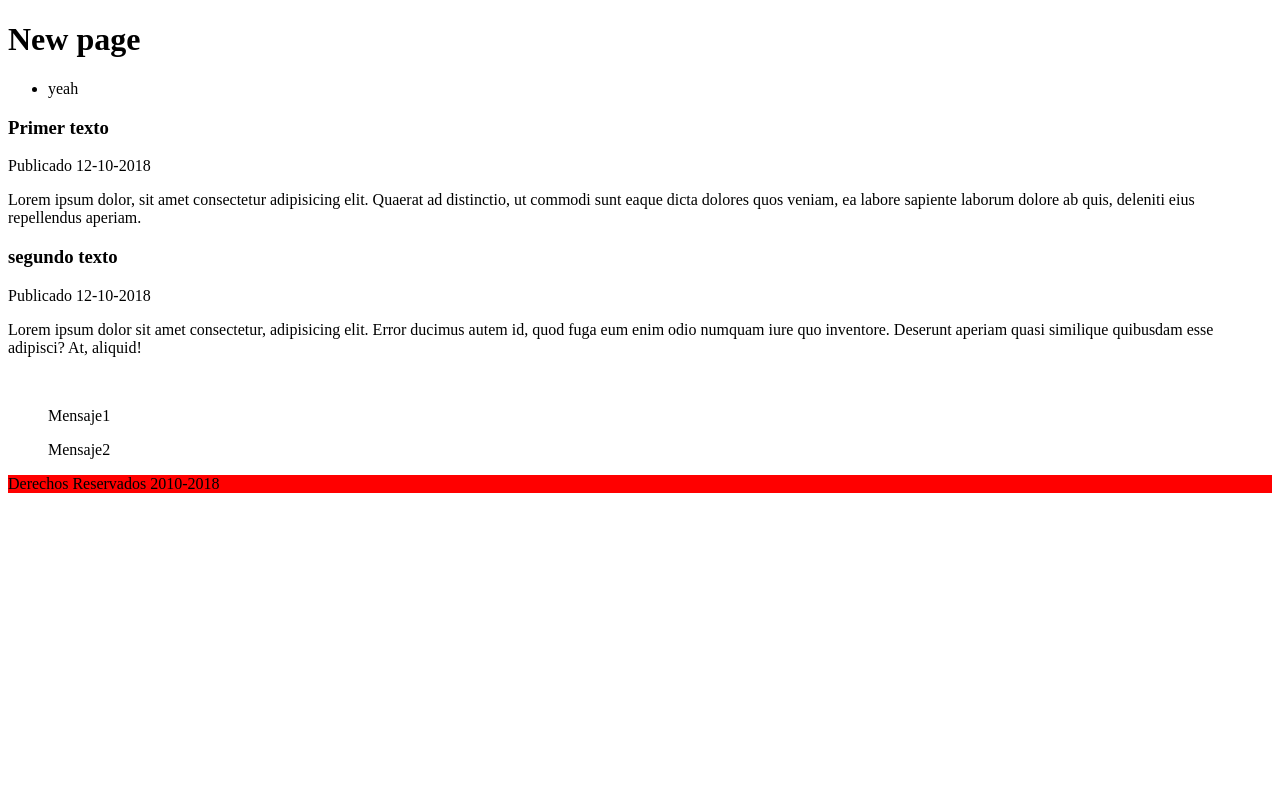
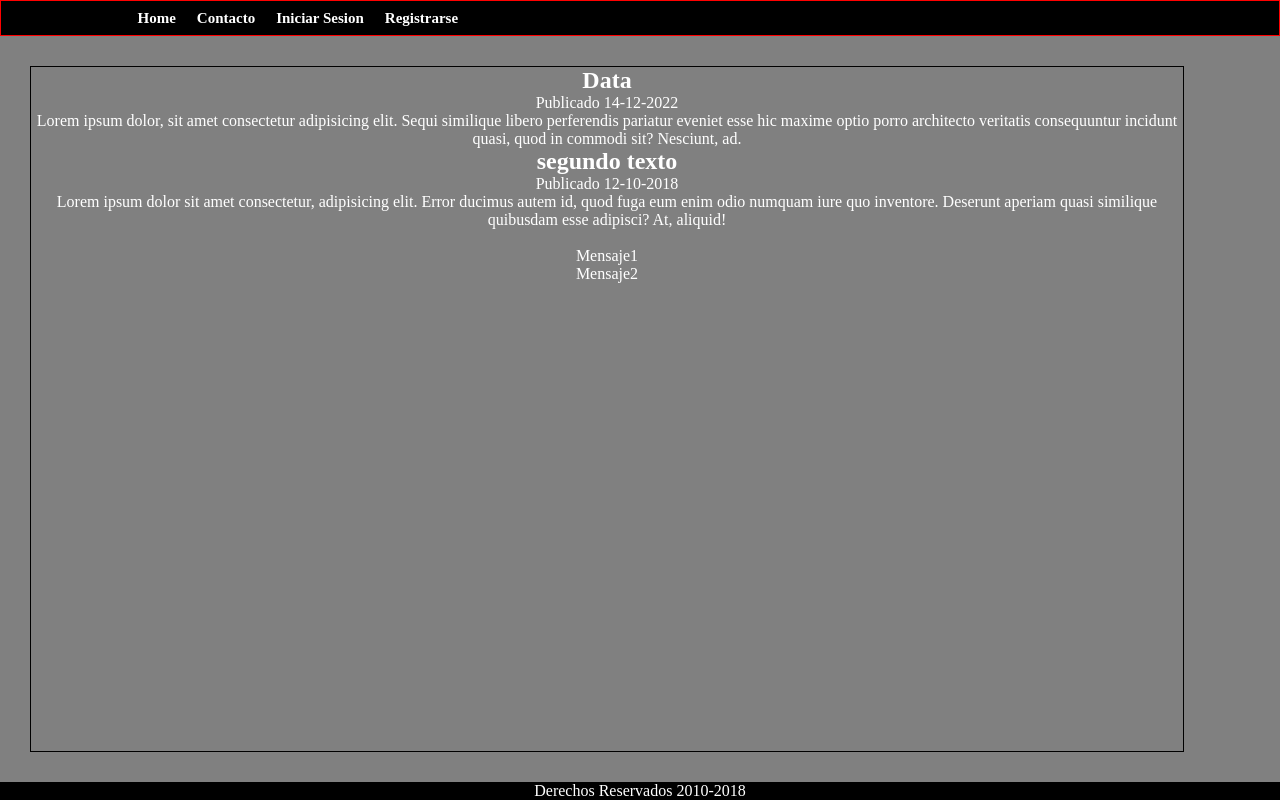
Before and after one commit to elmi09/html, a plain HTML site: page index.html in a window 1280 px wide. Drawn offline with Linux system fonts and the light colour scheme.

Commit message:
barra nav

```diff
--- a/index.html
+++ b/index.html
@@ -2,7 +2,7 @@
 <html lang="es">
     <head>
         <meta charset="utf-8">
-        <title>New page</title>
+        <title>Braian</title>
         <meta name="descripcion" content="New page in developent in my house for expand my conocimients of html">
         <meta name="author" content="Elmi">
         <meta name="keywords" content="new page">
@@ -10,29 +10,28 @@
     </head>
     <body>
         <header>
-            <h1>New page</h1>
+            <nav class="menu">
+                <ul>
+                    <li>Home</li>
+                    <li>Contacto</li>
+                    <li class="session">Iniciar Sesion</li>
+                    <li>Registrarse</li>
+                </ul>
+            </nav>
 
         </header>
 
-
-        <nav>
-            <ul>
-                <li>yeah</li>
-            </ul>
-        </nav>
-
-
+        <main class="main">
             <section>
-
                 <article>
-                <h1>Primer texto</h1>
-                <time datetime="12-10-2018">Publicado 12-10-2018</time>
-                <p>Lorem ipsum dolor, sit amet consectetur adipisicing elit. Quaerat ad distinctio, ut commodi sunt eaque dicta dolores quos veniam, ea labore sapiente laborum dolore ab quis, deleniti eius repellendus aperiam.</p>
+                    <h2>Data</h2>
+                    <time datetime="14-12-2022">Publicado 14-12-2022</time>
+                    <p>Lorem ipsum dolor, sit amet consectetur adipisicing elit. Sequi similique libero perferendis pariatur eveniet esse hic maxime optio porro architecto veritatis consequuntur incidunt quasi, quod in commodi sit? Nesciunt, ad.</p>
 
                 </article>
 
                 <article>
-                <h1>segundo texto</h1>
+                    <h2>segundo texto</h2>
                     <time datetime="12-10-2018">Publicado 12-10-2018</time>
                     <p>Lorem ipsum dolor sit amet consectetur, adipisicing elit. Error ducimus autem id, quod fuga eum enim odio numquam iure quo inventore. Deserunt aperiam quasi similique quibusdam esse adipisci? At, aliquid!</p>
                     <img src="" alt="">
@@ -48,6 +47,7 @@
                     Mensaje2
                 </blockquote>
             </aside>
+        </main>
 
         <footer>Derechos Reservados 2010-2018</footer>
 
--- a/styles/indexStyle.css
+++ b/styles/indexStyle.css
@@ -1,3 +1,57 @@
+*{
+    background-color: gray;
+    color: white;
+    margin: 0;
+}
+
+.menu li{
+    list-style: none;
+    padding: 7.5px;
+    display:inline-block;
+    border: 1px solid black;
+    margin-left: 0;
+    margin-right: 0;
+    font-size: 15px;
+    font-weight: bold;
+    font-family: 'Times New Roman', Times, serif;
+    background-color: black;
+
+
+}
+
+.menu ul {
+    background-color: black;
+    padding-left: 10%;
+    margin:0;
+    display: block;
+    border: 1px solid red;
+
+
+
+}
+.menu li:hover {
+    background-color: red;
+
+}
+
+body{
+    height: 100vh;
+    display: flex;
+    flex-direction: column;
+}
+.main{
+    width: 90%;
+    margin:30px;
+    border: 1px solid black;
+    text-align: center;
+    height: 100%;
+
+}
+
+
 footer{
-    background-color: red;
+
+    text-align: center;
+    background-color: black;
+    color: white;
 }
```
Lines whose indentation alone changed are shown as unchanged.
